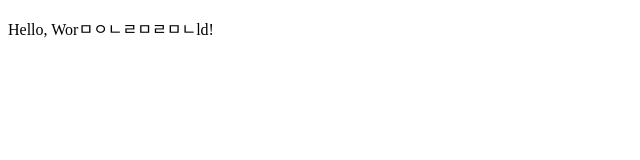
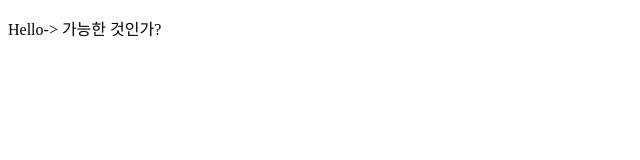
Before and after one commit to andrew0823lee-sketch/my-website, a plain HTML site: page index.html in a window 1280 px wide. Shown: the full height of the page, 0-640 px from the left. Drawn offline with Linux system fonts and the light colour scheme.

Commit message:
Hello World 변경
Hello World-> Hello-> 가능한 것인가로?

```diff
--- a/index.html
+++ b/index.html
@@ -7,6 +7,6 @@
 	<title>Portfolio</title>
 </head>
 <body>
-  <p>Hello, Worㅁㅇㄴㄹㅁㄹㅁㄴld!</p>
+  <p>Hello-> 가능한 것인가?</p>
 </body>
 </html>
```
